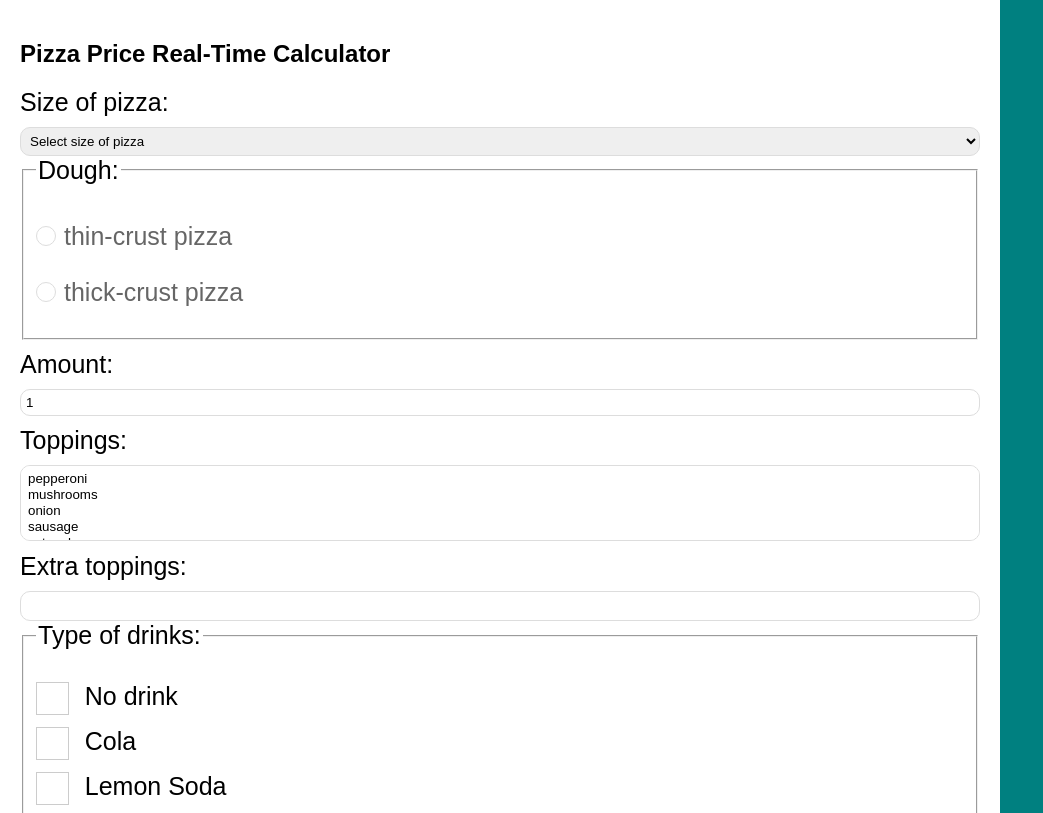
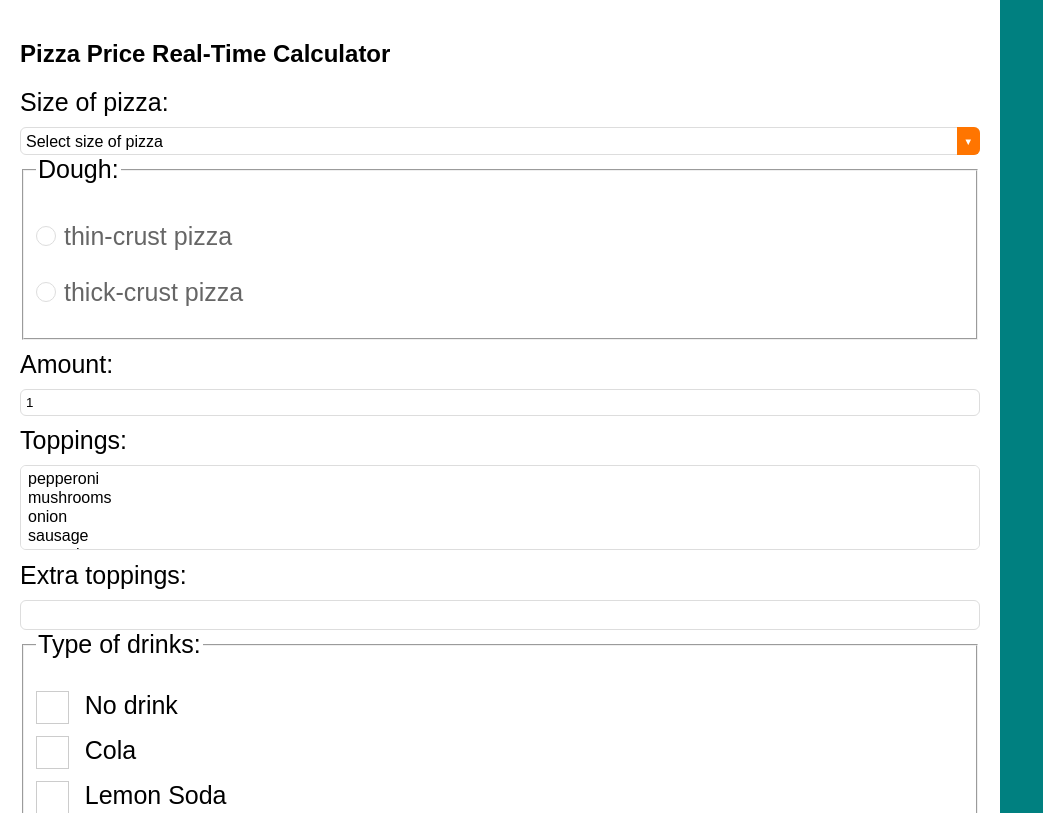
Before and after one commit to nataliakielbicka/pizza-calculator, a plain HTML site: page index.html in a window 1280 px wide. Shown: the top 813 px of the page, without its empty margins (0-1043 px from the left). Drawn offline with Linux system fonts and the light colour scheme; a web font is replaced by a local one.

Commit message:
add custom selects

```diff
--- a/index.html
+++ b/index.html
@@ -16,12 +16,14 @@
             <div class="controls">
                 <div class="input">
                     <label for="size">Size of pizza:</label>
+                    <div class="select">
                         <select id="size">
                             <option value="0" selected="selected">Select size of pizza</option>
                             <option value="13">Small</option>
                             <option value="20">Medium</option>
                             <option value="28">Big</option>
                         </select>
+                    </div>
                 </div>
 
                 <div class="input" id="dough-wrapper">
@@ -102,12 +104,14 @@
 
                 <div class="input">
                     <label for="dest">Destination:</label>
+                    <div class="select">
                         <select id="dest">
                         <option value="" selected="selected">how far?</option>
                         <option value="0">city - free!</option>
                         <option value="5">up to 20km</option>
                         <option value="10">more than 20km</option>
                     </select>
+                    </div>
                 </div>
 
                 <div class="input">
--- a/sass/main.scss
+++ b/sass/main.scss
@@ -44,7 +44,7 @@ input[type="number"],
 select {
     width: 100%;
     border: 1px solid #ddd;
-    border-radius: 10px;
+    border-radius: 6px;
     padding: 5px;
 }
 
@@ -180,3 +180,67 @@ legend {
 [type="checkbox"]:not(:checked):focus+label:before {
     border: 1px solid #ddd;
 }
+
+//select
+.select {
+    position: relative;
+}
+
+select {
+    display: inline-block;
+    border: 1px solid #ddd;
+    padding: 4px 3px 3px 5px;
+    margin: 0;
+    font: inherit;
+    outline: none;
+    /* remove focus ring from Webkit */
+    line-height: 1.2;
+    background: #fff;
+    -webkit-appearance: none;
+    /* remove the strong OSX influence from Webkit */
+    -webkit-border-radius: 6px;
+    -moz-border-radius: 6px;
+    border-radius: 6px;
+}
+
+
+/* for Webkit's CSS-only solution */
+
+@media screen and (-webkit-min-device-pixel-ratio:0) {
+    .select select {
+        padding-right: 30px;
+    }
+}
+
+
+/* Since we removed the default focus styles, we have to add our own */
+
+.select select:focus {
+    // -webkit-box-shadow: 0 0 3px 1px #c00;
+    // -moz-box-shadow: 0 0 3px 1px #c00;
+    // box-shadow: 0 0 3px 1px #c00;
+}
+
+
+/* Select arrow styling */
+
+.select:after {
+    content: "▼";
+    position: absolute;
+    top: 0;
+    right: 0;
+    bottom: 0;
+    font-size: 60%;
+    line-height: 30px;
+    padding: 0 7px;
+    background: #ff7500;
+    color: white;
+    pointer-events: none;
+    -webkit-border-radius: 0 6px 6px 0;
+    -moz-border-radius: 0 6px 6px 0;
+    border-radius: 0 6px 6px 0;
+}
+
+.no-pointer-events .select:after {
+    content: none;
+}
```
Also changed, not shown: css/main.min.css. Lines whose indentation alone changed are shown as unchanged.
